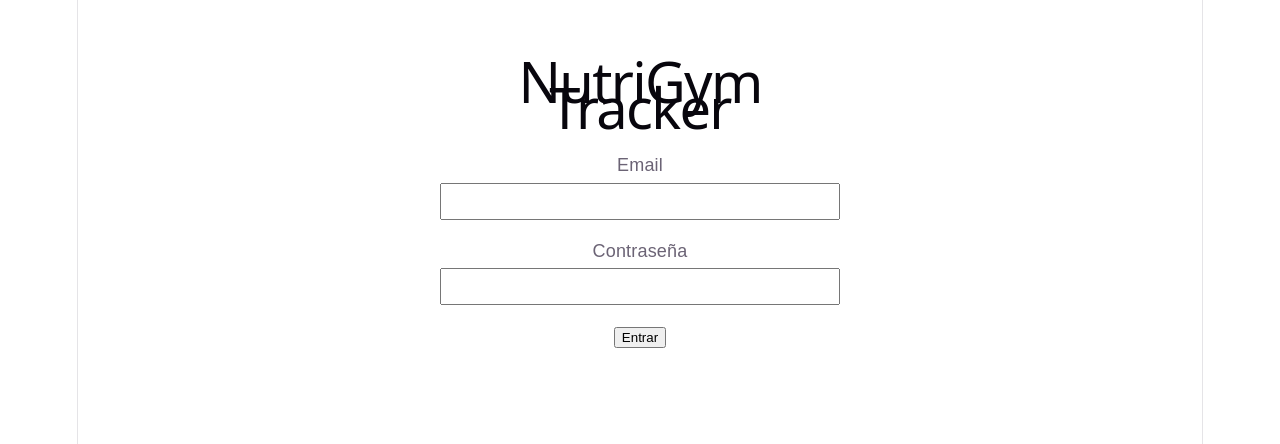
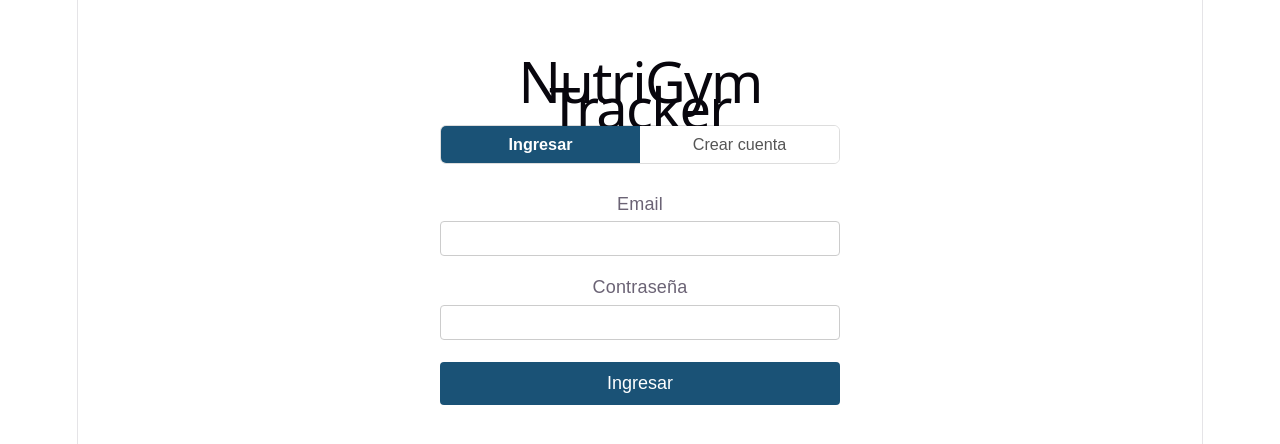
Before and after one commit to agustinosorio2809/nutrigym-tracker, a React (Vite) app: page / in a window 1280 px wide. Shown: the top 444 px of the page. Built offline with nearby package versions, Linux system fonts and the light colour scheme.

Commit message:
Formulario de registro

```diff
--- a/src/App.jsx
+++ b/src/App.jsx
@@ -29,10 +29,8 @@ function Navbar({ onLogout }) {
   const menuRef = useRef(null)
   const location = useLocation()
 
-  // Cerrar menú al cambiar de ruta
   useEffect(() => { setMenuOpen(false) }, [location.pathname])
 
-  // Cerrar menú al hacer click fuera
   useEffect(() => {
     if (!menuOpen) return
     function handler(e) {
@@ -47,14 +45,10 @@ function Navbar({ onLogout }) {
       <span style={{ color: 'white', fontWeight: 'bold', fontSize: '1.1rem' }}>NutriGym Tracker</span>
 
       {isMobile ? (
-        /* ── MOBILE: hamburger ── */
         <>
-          <button
-            onClick={() => setMenuOpen(o => !o)}
+          <button onClick={() => setMenuOpen(o => !o)}
             style={{ background: 'transparent', border: 'none', cursor: 'pointer', padding: '0.25rem', display: 'flex', flexDirection: 'column', gap: '5px' }}
-            aria-label="Menú"
-          >
-            {/* 3 líneas del hamburger, se transforman en X cuando está abierto */}
+            aria-label="Menú">
             {[0, 1, 2].map(i => (
               <span key={i} style={{
                 display: 'block', width: '22px', height: '2px', background: 'white', borderRadius: '2px',
@@ -70,17 +64,11 @@ function Navbar({ onLogout }) {
           </button>
 
           {menuOpen && (
-            <div style={{
-              position: 'absolute', top: '100%', left: 0, right: 0,
-              background: '#154360', display: 'flex', flexDirection: 'column',
-              boxShadow: '0 4px 12px rgba(0,0,0,0.3)'
-            }}>
+            <div style={{ position: 'absolute', top: '100%', left: 0, right: 0, background: '#154360', display: 'flex', flexDirection: 'column', boxShadow: '0 4px 12px rgba(0,0,0,0.3)' }}>
               {LINKS.map(([path, label]) => (
                 <NavLink key={path} to={path} end style={({ isActive }) => ({
-                  color: isActive ? '#A9CCE3' : 'white',
-                  textDecoration: 'none',
-                  padding: '0.9rem 1.5rem',
-                  fontSize: '1rem',
+                  color: isActive ? '#A9CCE3' : 'white', textDecoration: 'none',
+                  padding: '0.9rem 1.5rem', fontSize: '1rem',
                   borderBottom: '1px solid rgba(255,255,255,0.08)',
                   background: isActive ? 'rgba(169,204,227,0.1)' : 'transparent'
                 })}>
@@ -98,7 +86,6 @@ function Navbar({ onLogout }) {
           )}
         </>
       ) : (
-        /* ── DESKTOP: links horizontales ── */
         <>
           <div style={{ display: 'flex', gap: '1rem' }}>
             {LINKS.map(([path, label]) => (
@@ -120,22 +107,53 @@ function Navbar({ onLogout }) {
 
 function App() {
   const [session, setSession] = useState(null)
+  const [modo, setModo] = useState('login') // 'login' | 'registro'
   const [email, setEmail] = useState('')
   const [password, setPassword] = useState('')
+  const [passwordConfirm, setPasswordConfirm] = useState('')
   const [loading, setLoading] = useState(false)
   const [error, setError] = useState('')
+  const [mensaje, setMensaje] = useState('')
 
   useEffect(() => {
     supabase.auth.getSession().then(({ data: { session } }) => setSession(session))
     supabase.auth.onAuthStateChange((_e, session) => setSession(session))
   }, [])
 
+  function cambiarModo(nuevoModo) {
+    setModo(nuevoModo)
+    setError('')
+    setMensaje('')
+    setEmail('')
+    setPassword('')
+    setPasswordConfirm('')
+  }
+
   async function handleLogin(e) {
     e.preventDefault()
     setLoading(true)
     setError('')
     const { error } = await supabase.auth.signInWithPassword({ email, password })
-    if (error) setError(error.message)
+    if (error) setError('Email o contraseña incorrectos.')
+    setLoading(false)
+  }
+
+  async function handleRegistro(e) {
+    e.preventDefault()
+    setError('')
+    if (password !== passwordConfirm) { setError('Las contraseñas no coinciden.'); return }
+    if (password.length < 6) { setError('La contraseña debe tener al menos 6 caracteres.'); return }
+    setLoading(true)
+    const { error } = await supabase.auth.signUp({ email, password })
+    if (error) {
+      setError(error.message)
+    } else {
+      setMensaje('Cuenta creada. Ya podés ingresar.')
+      setModo('login')
+      setEmail('')
+      setPassword('')
+      setPasswordConfirm('')
+    }
     setLoading(false)
   }
 
@@ -143,25 +161,60 @@ function App() {
     await supabase.auth.signOut()
   }
 
+  const inp = { width: '100%', padding: '0.5rem', marginTop: '0.25rem', boxSizing: 'border-box', border: '1px solid #ccc', borderRadius: '4px' }
+
   if (!session) return (
     <div style={{ padding: '2rem', fontFamily: 'sans-serif', maxWidth: '400px', margin: '0 auto' }}>
-      <h1>NutriGym Tracker</h1>
-      {error && <p style={{ color: 'red' }}>{error}</p>}
+      <h1 style={{ marginBottom: '0.25rem' }}>NutriGym Tracker</h1>
+
+      {/* Toggle login / registro */}
+      <div style={{ display: 'flex', marginBottom: '1.5rem', borderRadius: '6px', overflow: 'hidden', border: '1px solid #ddd' }}>
+        {[['login', 'Ingresar'], ['registro', 'Crear cuenta']].map(([m, label]) => (
+          <button key={m} onClick={() => cambiarModo(m)} style={{
+            flex: 1, padding: '0.5rem', border: 'none', cursor: 'pointer',
+            background: modo === m ? '#1A5276' : 'white',
+            color: modo === m ? 'white' : '#555',
+            fontWeight: modo === m ? 600 : 400, fontSize: '0.9rem'
+          }}>{label}</button>
+        ))}
+      </div>
+
+      {error && <p style={{ color: '#C0392B', marginBottom: '1rem', fontSize: '0.9rem' }}>{error}</p>}
+      {mensaje && <p style={{ color: '#148F77', marginBottom: '1rem', fontSize: '0.9rem' }}>{mensaje}</p>}
+
+      {modo === 'login' ? (
         <form onSubmit={handleLogin}>
           <div style={{ marginBottom: '1rem' }}>
-          <label>Email</label><br />
-          <input type="email" value={email} onChange={e => setEmail(e.target.value)}
-            style={{ width: '100%', padding: '0.5rem', marginTop: '0.25rem', boxSizing: 'border-box' }} />
+            <label>Email</label>
+            <input type="email" value={email} onChange={e => setEmail(e.target.value)} style={inp} required />
+          </div>
+          <div style={{ marginBottom: '1.25rem' }}>
+            <label>Contraseña</label>
+            <input type="password" value={password} onChange={e => setPassword(e.target.value)} style={inp} required />
+          </div>
+          <button type="submit" disabled={loading} style={{ width: '100%', padding: '0.6rem', background: '#1A5276', color: 'white', border: 'none', borderRadius: '4px', cursor: 'pointer', fontSize: '1rem' }}>
+            {loading ? 'Cargando...' : 'Ingresar'}
+          </button>
+        </form>
+      ) : (
+        <form onSubmit={handleRegistro}>
+          <div style={{ marginBottom: '1rem' }}>
+            <label>Email</label>
+            <input type="email" value={email} onChange={e => setEmail(e.target.value)} style={inp} required />
           </div>
           <div style={{ marginBottom: '1rem' }}>
-          <label>Contraseña</label><br />
-          <input type="password" value={password} onChange={e => setPassword(e.target.value)}
-            style={{ width: '100%', padding: '0.5rem', marginTop: '0.25rem', boxSizing: 'border-box' }} />
+            <label>Contraseña</label>
+            <input type="password" value={password} onChange={e => setPassword(e.target.value)} style={inp} required />
           </div>
-        <button type="submit" disabled={loading}>
-          {loading ? 'Cargando...' : 'Entrar'}
+          <div style={{ marginBottom: '1.25rem' }}>
+            <label>Confirmar contraseña</label>
+            <input type="password" value={passwordConfirm} onChange={e => setPasswordConfirm(e.target.value)} style={inp} required />
+          </div>
+          <button type="submit" disabled={loading} style={{ width: '100%', padding: '0.6rem', background: '#148F77', color: 'white', border: 'none', borderRadius: '4px', cursor: 'pointer', fontSize: '1rem' }}>
+            {loading ? 'Creando cuenta...' : 'Crear cuenta'}
           </button>
         </form>
+      )}
     </div>
   )
 
```
Lines whose indentation alone changed are shown as unchanged.
